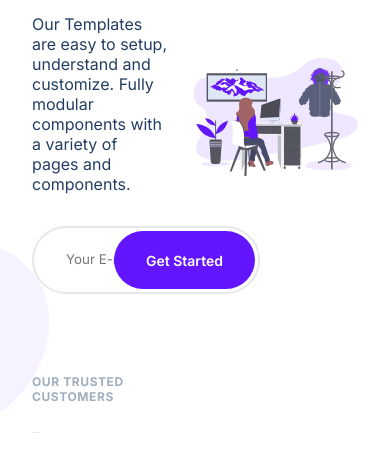
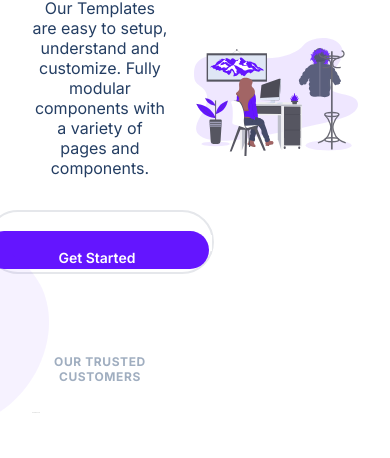
Before and after one commit to JasonKyker/FES-new-work, a plain HTML site: page index.html in a window 390 px wide. Shown: the part 386-844 px from the top of the page. Drawn offline with Linux system fonts and the light colour scheme.

Commit message:
sixth commit

```diff
--- a/styles.css
+++ b/styles.css
@@ -1015,6 +1015,13 @@ footer {
 
 /* TABLETS & PHONES */
 
+
+@media (max-width: 640px) {
+    .container {
+        padding: 80px 0;
+    }
+}
+
 @media (max-width: 1024px) {
   .plans {
     flex-direction: column;
@@ -1033,6 +1040,46 @@ footer {
     display: flex;
     gap: 1rem;
   }
+}
+
+@media (max-width: 768px) {
+    #quality .row, #values .row {
+        flex-direction: column-reverse;
+    }
+}
+
+@media (max-width: 640px) {
+  .header__email {
+    flex-direction: column;
+    height: auto;
+  }
+}
+
+@media (max-width: 640px) {
+  .header__email--btn {
+    width: 100%;
+    padding: 16px 0;
+    margin: 16px 0;
+    margin-bottom: 0px;
+    line-height: 1.5;
+  }
+}
+
+@media (max-width: 1024px) {
+  .header__description {
+    text-align: center;
+    display: flex;
+    flex-direction: column;
+    align-items: center;
+  }
+}
+
+@media (max-width: 640px) {
+    .feature__row {
+        flex-direction: column;
+        align-items: center;
+        text-align: center;
+    }
 }
 
 .menu--open .modal {
```
